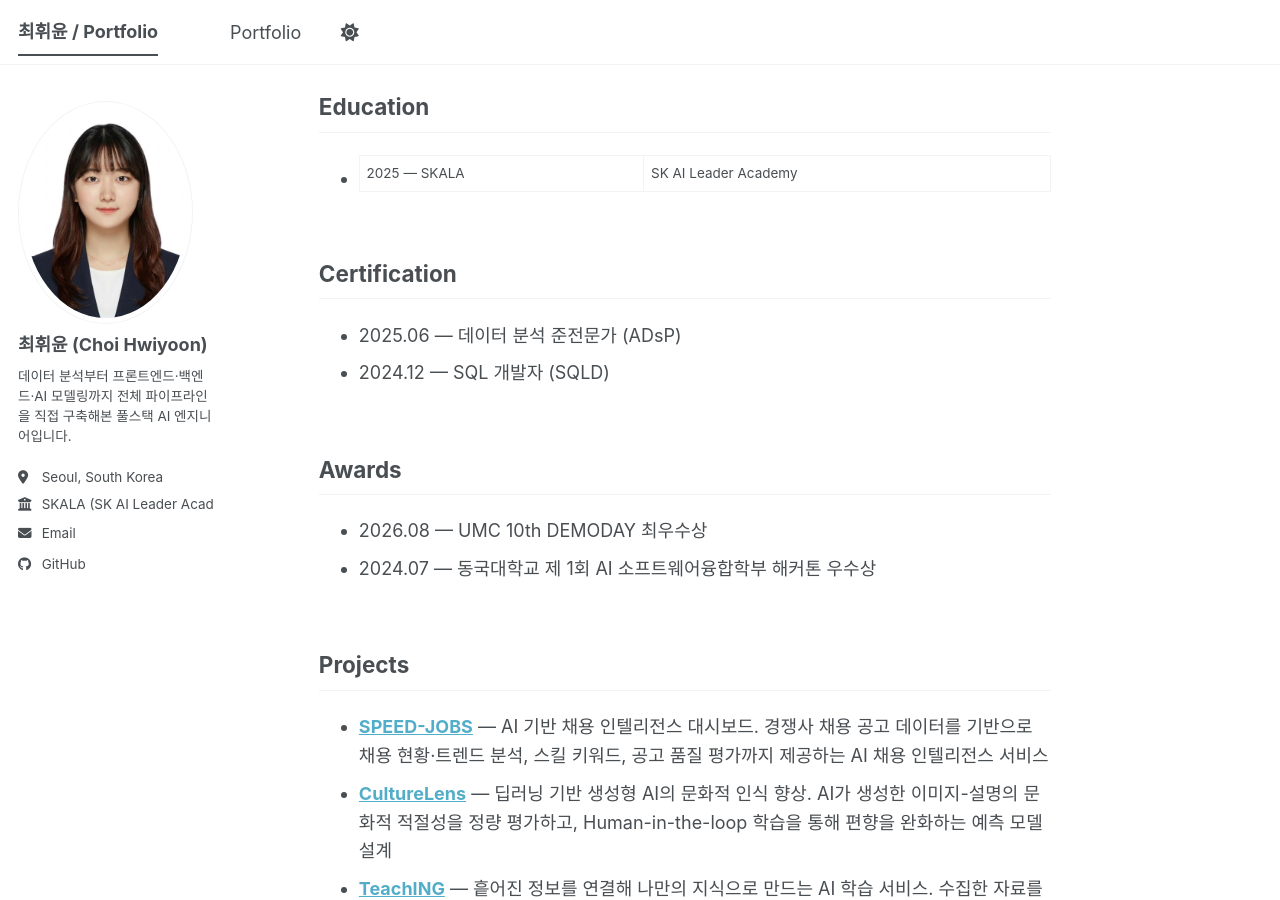
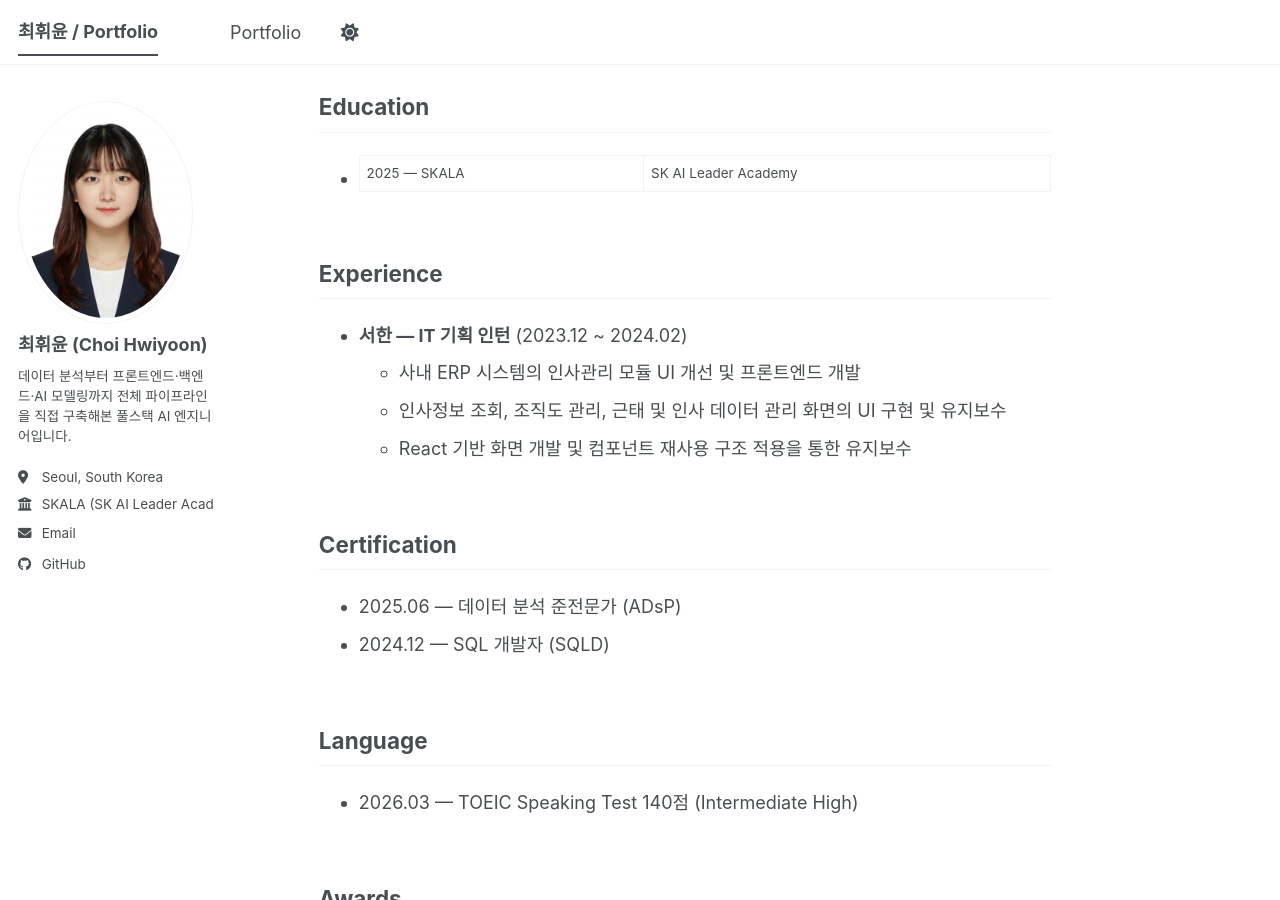
Before and after one commit to hwiyoon20010309/hwiyoon20010309.github.io, a Jekyll site: the page built from _pages/about.md, in a window 1280 px wide and 900 px high, scrolled down 458 px. Built offline with Jekyll 4.4.1, drawn with Linux system fonts in a browser that asks for light colours; a style sheet for code colours, icons or effects is not loaded.

Commit message:
feat: 소개 화면 내용 추가

```diff
--- a/_pages/about.md
+++ b/_pages/about.md
@@ -19,9 +19,18 @@ redirect_from:
 ## Education
 * 2025 — SKALA | SK AI Leader Academy
 
+## Experience
+* **서한 — IT 기획 인턴** (2023.12 ~ 2024.02)
+  * 사내 ERP 시스템의 인사관리 모듈 UI 개선 및 프론트엔드 개발
+  * 인사정보 조회, 조직도 관리, 근태 및 인사 데이터 관리 화면의 UI 구현 및 유지보수
+  * React 기반 화면 개발 및 컴포넌트 재사용 구조 적용을 통한 유지보수
+
 ## Certification
 * 2025.06 — 데이터 분석 준전문가 (ADsP)
 * 2024.12 — SQL 개발자 (SQLD)
+
+## Language
+* 2026.03 — TOEIC Speaking Test 140점 (Intermediate High)
 
 ## Awards
 * 2026.08 — UMC 10th DEMODAY 최우수상
```
